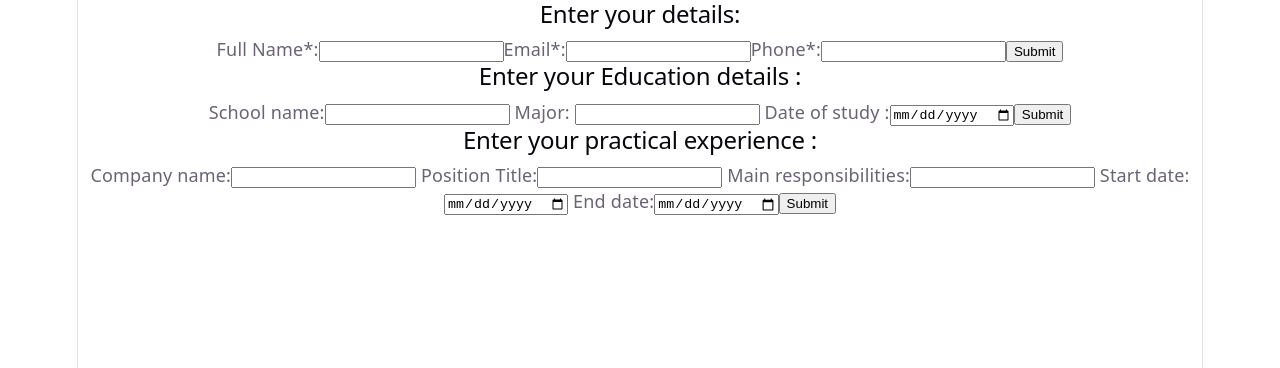
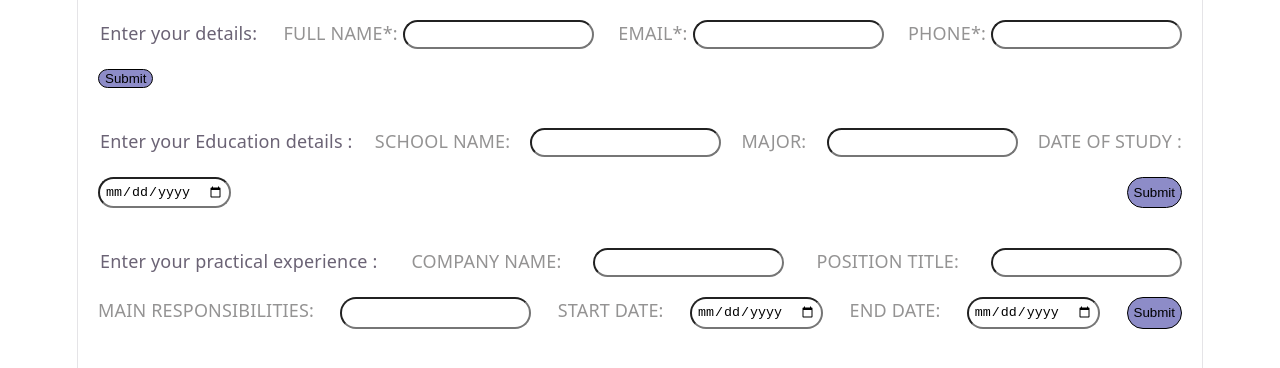
Before and after one commit to AvielZaman/ODP-CV_app, a React app: page / in a window 1280 px wide. Shown: the top 368 px of the page. Built offline with nearby package versions, Linux system fonts and the light colour scheme; the HTML template or start-up script is replaced by a standard one.

Commit message:
Added basic CSS- continute from there

```diff
--- a/src/components/education.jsx
+++ b/src/components/education.jsx
@@ -30,8 +30,9 @@ function Education({ onSave }) {
 
     return (
 
-        <form className="education" onSubmit={handleSubmit}>
-            <h2> Enter your Education details :</h2>
+        <form className="educationEdit" onSubmit={handleSubmit}>
+            <legend> Enter your Education details :</legend>
+
             <label> School name:</label>
             <input type="text" name="schoolName" value={details.schoolName} onChange={handleChange} />
 
--- a/src/components/experience.jsx
+++ b/src/components/experience.jsx
@@ -32,8 +32,9 @@ function Experience({ onSave }) {
     }
 
     return (
-        <form className="experience" onSubmit={handleSubmit}>
-            <h2> Enter your practical experience :</h2>
+        <form className="experienceEdit" onSubmit={handleSubmit}>
+            <legend> Enter your practical experience :</legend>
+
             <label> Company name:</label>
             <input type="text" name="companyName" value={details.companyName} onChange={handleChange} />
 
--- a/src/components/privateDetails.jsx
+++ b/src/components/privateDetails.jsx
@@ -18,7 +18,7 @@ function PrivateDetails({ onSave }) {
 
   if (!isEditing) {
     return (
-      <div className="details">
+      <div className="detailsSubmit">
         <h2>Your details</h2>
         <p><strong>{details.name}</strong></p>
         <p>{details.email}</p>
@@ -29,16 +29,24 @@ function PrivateDetails({ onSave }) {
   }
 
   return (
-    <form className="details" onSubmit={handleSubmit}>
-      <h2>Enter your details:</h2>
+    <form className="detailsEdit" onSubmit={handleSubmit}>
+      <legend>Enter your details:</legend>
+
+      <div className='inputDiv'>
         <label>Full Name*:</label>
         <input required type="text" name="name" value={details.name} onChange={handleChange} />
+      </div>
 
+      <div className='inputDiv'>
         <label>Email*:</label>
         <input required type="email" name="email" value={details.email} onChange={handleChange} />
+      </div>
 
+      <div className='inputDiv'>
         <label>Phone*:</label>
         <input required type="tel" name="phone" value={details.phone} onChange={handleChange} />
+      </div>
+
 
       <button type="submit">Submit</button>
     </form>
--- a/src/styles/details.css
+++ b/src/styles/details.css
@@ -0,0 +1,29 @@
+.detailsEdit{
+    display: flex;
+    flex-wrap: wrap;
+    gap: 20px;
+    justify-content: space-between;
+    padding: 20px;
+}
+
+.inputDiv{
+    display: flex;
+    gap: 5px;
+}
+
+label{
+    text-transform: uppercase;
+    color: rgb(148, 147, 147);
+    font-weight: 500;
+}
+
+input{
+    padding: 5px;
+    border-radius: 5cm;
+}
+
+button{
+    border: 1px solid black;
+    border-radius: 5cm;
+    background-color: rgb(141, 140, 200);
+}
--- a/src/styles/education.css
+++ b/src/styles/education.css
@@ -0,0 +1,29 @@
+.educationEdit{
+    display: flex;
+    flex-wrap: wrap;
+    gap: 20px;
+    justify-content: space-between;
+    padding: 20px;
+}
+
+.inputDiv{
+    display: flex;
+    gap: 5px;
+}
+
+label{
+    text-transform: uppercase;
+    color: rgb(148, 147, 147);
+    font-weight: 500;
+}
+
+input{
+    padding: 5px;
+    border-radius: 5cm;
+}
+
+button{
+    border: 1px solid black;
+    border-radius: 5cm;
+    background-color: rgb(141, 140, 200);
+}
--- a/src/styles/experience.css
+++ b/src/styles/experience.css
@@ -0,0 +1,29 @@
+.experienceEdit{
+    display: flex;
+    flex-wrap: wrap;
+    gap: 20px;
+    justify-content: space-between;
+    padding: 20px;
+}
+
+.inputDiv{
+    display: flex;
+    gap: 5px;
+}
+
+label{
+    text-transform: uppercase;
+    color: rgb(148, 147, 147);
+    font-weight: 500;
+}
+
+input{
+    padding: 5px;
+    border-radius: 5cm;
+}
+
+button{
+    border: 1px solid black;
+    border-radius: 5cm;
+    background-color: rgb(141, 140, 200);
+}
```
Lines whose indentation alone changed are shown as unchanged.
